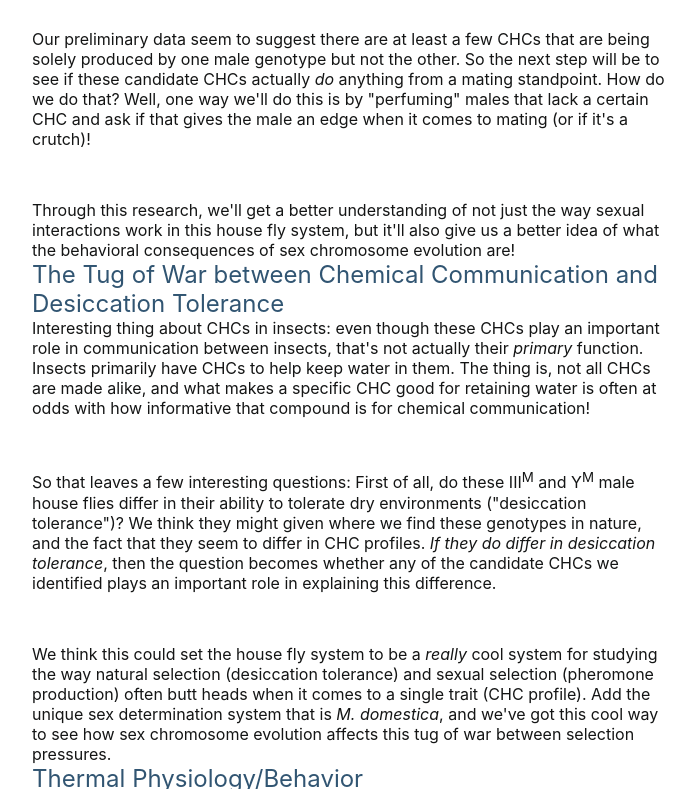
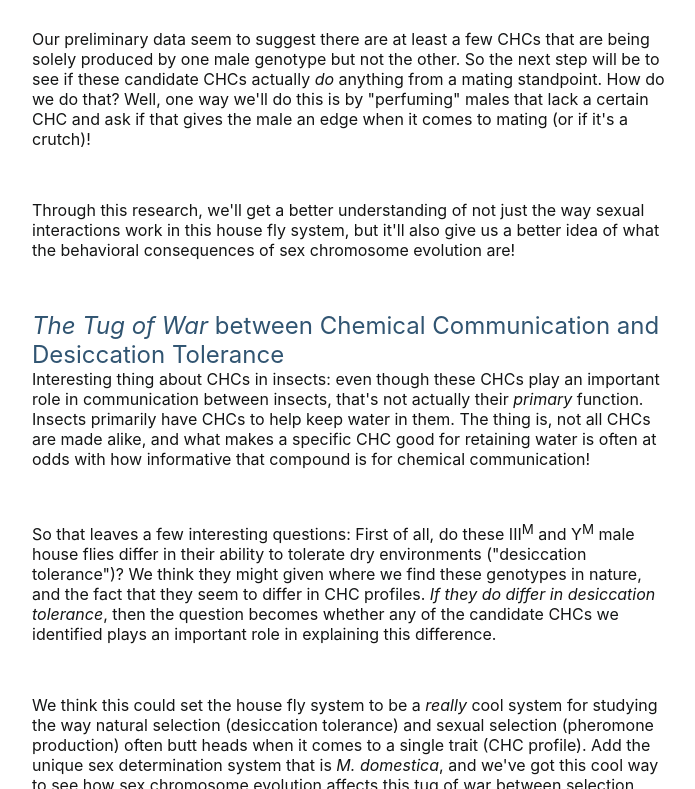
Before and after one commit to pjdelclos/pjdelclos.github.io, a Jekyll site: the page built from about/index.html, in a window 1280 px wide and 900 px high, scrolled down 1964 px, cut to the strip 0-789 px from the top of the window. Shown: the whole strip, without its empty margins (288-983 px from the left). Built offline with Jekyll 4.4.1, drawn with Linux system fonts in a browser that asks for light colours; some web fonts are replaced.

Commit message:
Update index.html

```diff
--- a/about/index.html
+++ b/about/index.html
@@ -34,15 +34,15 @@ We're still working on this, but one thing we're trying to see is if this III<su
 Our preliminary data seem to suggest there are at least a few CHCs that are being solely produced by one male genotype but not the other. So the next step will be to see if these candidate CHCs actually <em>do</em> anything from a mating standpoint. How do we do that? Well, one way we'll do this is by "perfuming" males that lack a certain CHC and ask if that gives the male an edge when it comes to mating (or if it's a crutch)!
 <p>&nbsp;</p>
 Through this research, we'll get a better understanding of not just the way sexual interactions work in this house fly system, but it'll also give us a better idea of what the behavioral consequences of sex chromosome evolution are!
-
-<h1> The Tug of War between Chemical Communication and Desiccation Tolerance</h1>
+<p>&nbsp;</p>
+<h1> <em>The Tug of War</em> between Chemical Communication and Desiccation Tolerance</h1>
 
 Interesting thing about CHCs in insects: even though these CHCs play an important role in communication between insects, that's not actually their <em>primary</em> function. Insects primarily have CHCs to help keep water in them. The thing is, not all CHCs are made alike, and what makes a specific CHC good for retaining water is often at odds with how informative that compound is for chemical communication!
 <p>&nbsp;</p>
 So that leaves a few interesting questions: First of all, do these III<sup>M</sup> and Y<sup>M</sup> male house flies differ in their ability to tolerate dry environments ("desiccation tolerance")? We think they might given where we find these genotypes in nature, and the fact that they seem to differ in CHC profiles. <em>If they do differ in desiccation tolerance</em>, then the question becomes whether any of the candidate CHCs we identified plays an important role in explaining this difference.
 <p>&nbsp;</p>
 We think this could set the house fly system to be a <em>really</em> cool system for studying the way natural selection (desiccation tolerance) and sexual selection (pheromone production) often butt heads when it comes to a single trait (CHC profile). Add the unique sex determination system that is <em>M. domestica</em>, and we've got this cool way to see how sex chromosome evolution affects this tug of war between selection pressures.
-
+<p>&nbsp;</p>
 <h1> Thermal Physiology/Behavior</h1>
 
 <img style="margin-right: 30px" align="left" src=../images/tolerance.jpg height="280" width="280">
```
